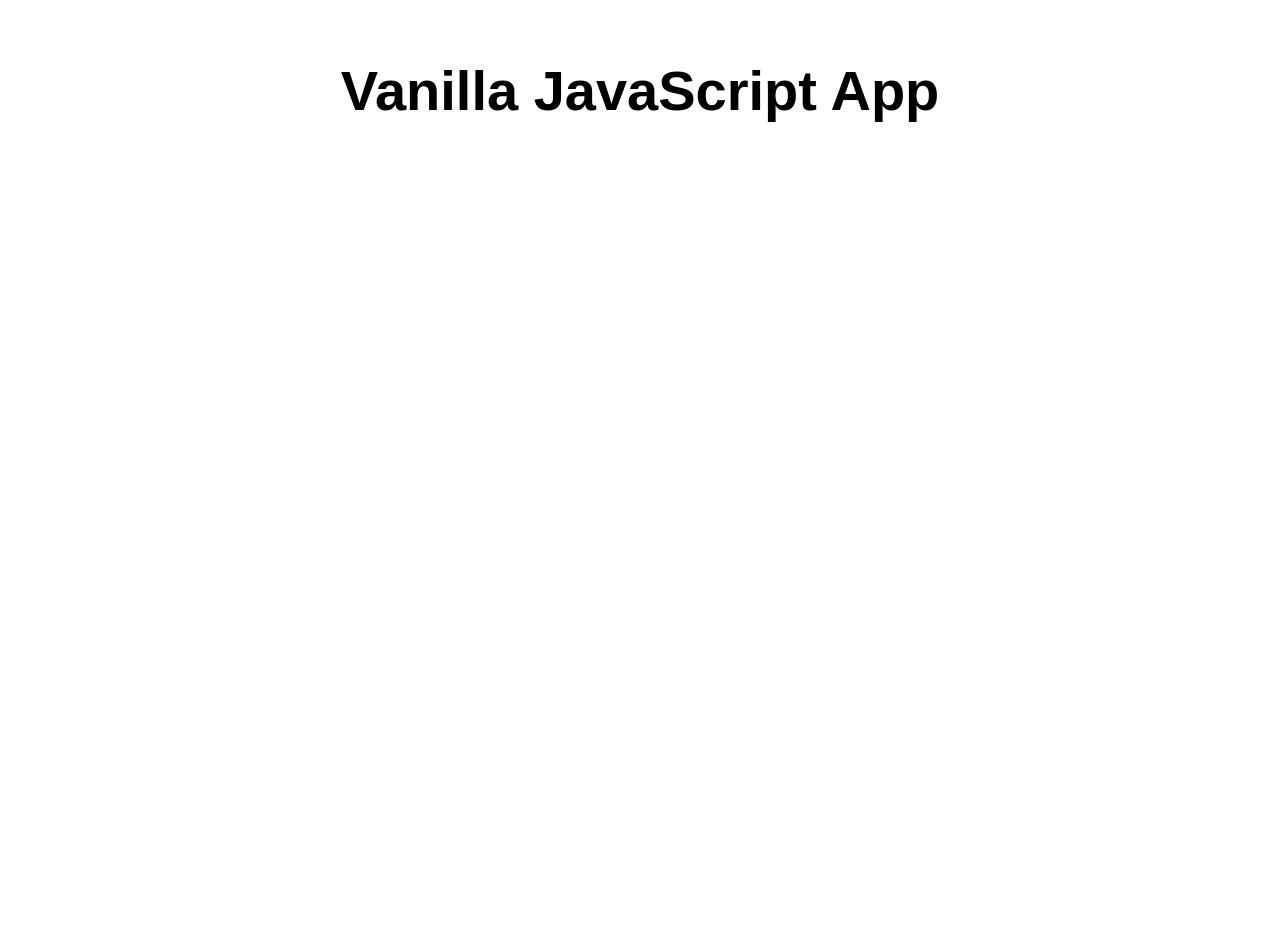
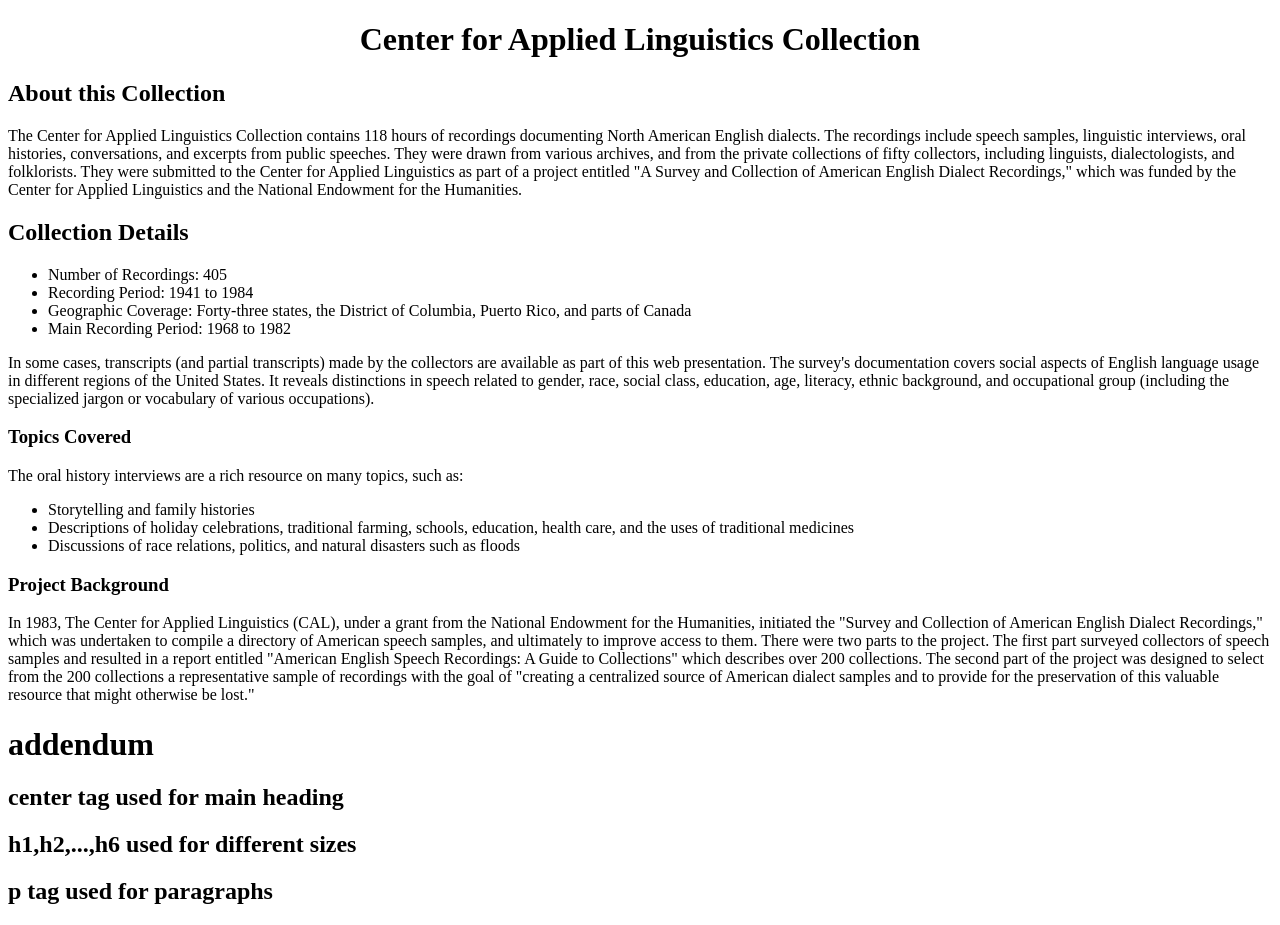
Before and after one commit to M-AKASH-REDDY/itc505-homework-2, a website: page src/index.html in a window 1280 px wide. Before the commit the page ends 800 px from the top, so only its background shows below. Drawn offline with Linux system fonts and the light colour scheme.

Commit message:
Update index.html

```diff
--- a/src/index.html
+++ b/src/index.html
@@ -1,17 +1,50 @@
 <!DOCTYPE html>
-<html lang="en">
+<html>
 
 <head>
-  <meta charset="UTF-8">
-  <meta name="viewport" content="width=device-width, initial-scale=1.0">
-  <link rel="stylesheet" href="styles.css">
-  <title>Vanilla JavaScript App</title>
+    <center><title>Center for Applied Linguistics Collection</title></center>
 </head>
 
 <body>
-  <main>
-    <h1>Vanilla JavaScript App</h1>
-  </main>
+    <center><h1>Center for Applied Linguistics Collection</h2></center>
+    <h2>About this Collection</h2>
+
+    <p>The Center for Applied Linguistics Collection contains 118 hours of recordings documenting North American English dialects. The recordings include speech samples, linguistic interviews, oral histories, conversations, and excerpts from public speeches. They were drawn from various archives, and from the private collections of fifty collectors, including linguists, dialectologists, and folklorists. They were submitted to the Center for Applied Linguistics as part of a project entitled "A Survey and Collection of American English Dialect Recordings," which was funded by the Center for Applied Linguistics and the National Endowment for the Humanities.</p>
+
+    <h2>Collection Details</h2>
+
+    <ul>
+        <li>Number of Recordings: 405</li>
+        <li>Recording Period: 1941 to 1984</li>
+        <li>Geographic Coverage: Forty-three states, the District of Columbia, Puerto Rico, and parts of Canada</li>
+        <li>Main Recording Period: 1968 to 1982</li>
+    </ul>
+
+    <p>In some cases, transcripts (and partial transcripts) made by the collectors are available as part of this web presentation. The survey's documentation covers social aspects of English language usage in different regions of the United States. It reveals distinctions in speech related to gender, race, social class, education, age, literacy, ethnic background, and occupational group (including the specialized jargon or vocabulary of various occupations).</p>
+
+    <h3>Topics Covered</h3>
+
+    <p>The oral history interviews are a rich resource on many topics, such as:</p>
+
+    <ul>
+        <li>Storytelling and family histories</li>
+        <li>Descriptions of holiday celebrations, traditional farming, schools, education, health care, and the uses of traditional medicines</li>
+        <li>Discussions of race relations, politics, and natural disasters such as floods</li>
+    </ul>
+
+    <h3>Project Background</h3>
+
+    <p>In 1983, The Center for Applied Linguistics (CAL), under a grant from the National Endowment for the Humanities, initiated the "Survey and Collection of American English Dialect Recordings," which was undertaken to compile a directory of American speech samples, and ultimately to improve access to them. There were two parts to the project. The first part surveyed collectors of speech samples and resulted in a report entitled "American English Speech Recordings: A Guide to Collections" which describes over 200 collections. The second part of the project was designed to select from the 200 collections a representative sample of recordings with the goal of "creating a centralized source of American dialect samples and to provide for the preservation of this valuable resource that might otherwise be lost."</p>
+
+
+    <!-- Add more content as needed -->
+<artical>
+<h1> addendum </h1>
+<h2> center tag used for main heading </h1>
+<h2> h1,h2,...,h6 used for different sizes</h2>
+<h2> p tag used for paragraphs</h2>
+</artical>
+
 </body>
 
 </html>
```
